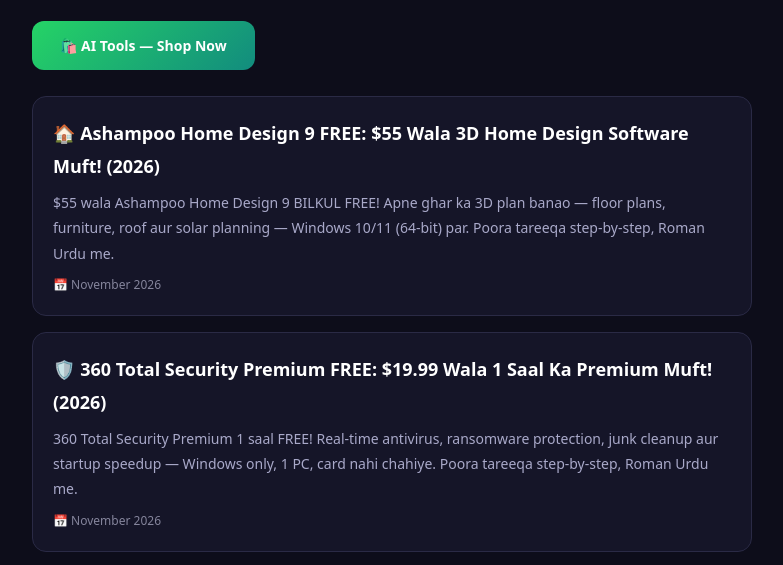
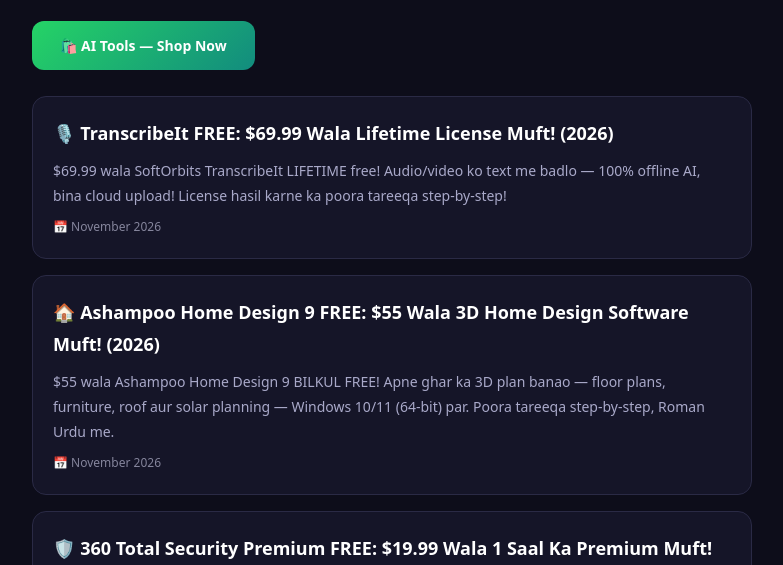
Before and after one commit to SamiAitools497/SamiAitools497.github.io, a plain HTML site: page blog.html in a window 1280 px wide. Shown: the part 185-750 px from the top of the page, without its empty margins (248-1031 px from the left). Drawn offline with Linux system fonts and the light colour scheme.

Commit message:
Blog card: 🎙️ TranscribeIt FREE: $69.99 Wala Lifetime License Muft! (2026)

```diff
--- a/blog.html
+++ b/blog.html
@@ -39,7 +39,12 @@ footer a{color:#aeb8ff;text-decoration:none;margin-right:16px}
   <h1>📝 Blog & Tricks</h1>
   <p class="sub">AI tools ke guides, tricks aur tips — sab kuch ek jagah! 🚀</p>
   <a href="/" style="display:inline-block;margin-bottom:10px;padding:12px 28px;border-radius:12px;background:linear-gradient(135deg,#25D366,#128C7E);color:#fff;font-weight:800;font-size:14px;text-decoration:none;">🛍️ AI Tools — Shop Now</a>
-                                                 <a class="post" href="/ashampoo-home-design-9-free-lifetime-license-guide.html">
+                                                   <a class="post" href="/transcribeit-free-lifetime-license-guide.html">
+    <h2>🎙️ TranscribeIt FREE: $69.99 Wala Lifetime License Muft! (2026)</h2>
+    <p>$69.99 wala SoftOrbits TranscribeIt LIFETIME free! Audio/video ko text me badlo — 100% offline AI, bina cloud upload! License hasil karne ka poora tareeqa step-by-step!</p>
+    <div class="date">📅 November 2026</div>
+  </a>
+<a class="post" href="/ashampoo-home-design-9-free-lifetime-license-guide.html">
     <h2>🏠 Ashampoo Home Design 9 FREE: $55 Wala 3D Home Design Software Muft! (2026)</h2>
     <p>$55 wala Ashampoo Home Design 9 BILKUL FREE! Apne ghar ka 3D plan banao — floor plans, furniture, roof aur solar planning — Windows 10/11 (64-bit) par. Poora tareeqa step-by-step, Roman Urdu me.</p>
     <div class="date">📅 November 2026</div>
```
